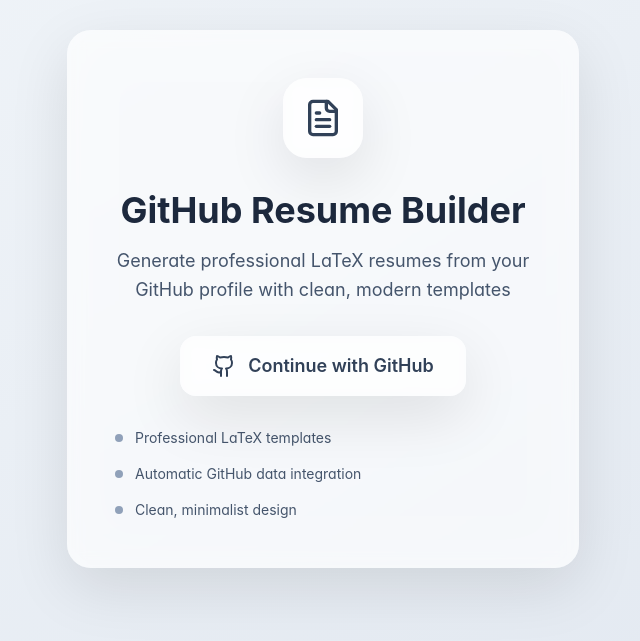
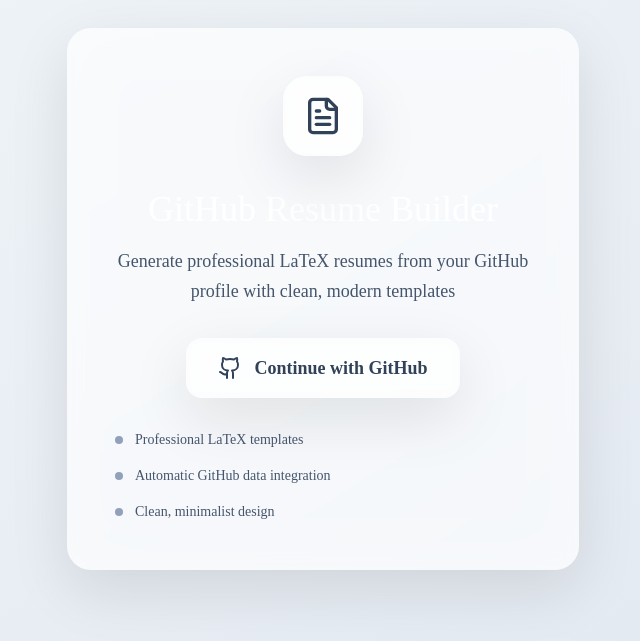
Before and after one commit to abhi-yo/github-resume-builder, a Next.js app: page / in a window 1280 px wide. Shown: the part 101-742 px from the top of the page, without its empty margins (317-957 px from the left). Built offline with nearby package versions, Linux system fonts and the light colour scheme; no server answers.

Commit message:
style: update global styles and font usage

```diff
--- a/app/globals.css
+++ b/app/globals.css
@@ -1,28 +1,85 @@
 @import "tailwindcss";
 
-/* Custom font imports */
-@import url("https://fonts.googleapis.com/css2?family=Inter:wght@300;400;500;600;700;800&display=swap");
+/* Doto Font Face Declarations */
+@font-face {
+  font-family: "Doto";
+  src: url("/Doto/static/Doto-Regular.ttf") format("truetype");
+  font-weight: 400;
+  font-style: normal;
+  font-display: swap;
+}
+
+@font-face {
+  font-family: "Doto";
+  src: url("/Doto/static/Doto-Medium.ttf") format("truetype");
+  font-weight: 500;
+  font-style: normal;
+  font-display: swap;
+}
+
+@font-face {
+  font-family: "Doto";
+  src: url("/Doto/static/Doto-SemiBold.ttf") format("truetype");
+  font-weight: 600;
+  font-style: normal;
+  font-display: swap;
+}
+
+@font-face {
+  font-family: "Doto";
+  src: url("/Doto/static/Doto-Bold.ttf") format("truetype");
+  font-weight: 700;
+  font-style: normal;
+  font-display: swap;
+}
 
 /* Base styles */
 * {
   box-sizing: border-box;
 }
 
-html, body {
+html,
+body {
   margin: 0;
   padding: 0;
-  font-family: "Inter", -apple-system, BlinkMacSystemFont, "Segoe UI", "Roboto", sans-serif;
+  font-family: var(--font-dm-sans), -apple-system, BlinkMacSystemFont,
+    "Segoe UI", sans-serif;
   font-feature-settings: "cv02", "cv03", "cv04", "cv11";
   -webkit-font-smoothing: antialiased;
   -moz-osx-font-smoothing: grayscale;
-  background: linear-gradient(135deg, #f1f5f9 0%, #e2e8f0 100%);
+  background: #000000;
   min-height: 100vh;
+  color: #e5e5e5;
+}
+
+/* Font classes */
+.font-sans {
+  font-family: var(--font-dm-sans), sans-serif;
+}
+
+/* Typography scale - use DM Sans by default, Doto only for specific elements */
+h1,
+h2,
+h3,
+h4,
+h5,
+h6 {
+  font-family: var(--font-dm-sans), sans-serif;
+  font-weight: 500;
+  line-height: 1.2;
+  color: #ffffff;
+}
+
+/* Doto font only for main titles */
+.font-doto {
+  font-family: "Doto", sans-serif;
 }
 
 /* Utility classes for line clamping */
 .line-clamp-2 {
   display: -webkit-box;
   -webkit-line-clamp: 2;
+  line-clamp: 2;
   -webkit-box-orient: vertical;
   overflow: hidden;
 }
@@ -30,18 +87,21 @@
 .line-clamp-3 {
   display: -webkit-box;
   -webkit-line-clamp: 3;
+  line-clamp: 3;
   -webkit-box-orient: vertical;
   overflow: hidden;
 }
 
 /* Smooth transitions for all interactive elements */
-button, a, .interactive {
-  transition: all 0.3s cubic-bezier(0.4, 0, 0.2, 1);
+button,
+a,
+.interactive {
+  transition: all 0.2s cubic-bezier(0.2, 0, 0.38, 0.9);
 }
 
-/* Custom scrollbar for webkit browsers */
+/* Dark theme scrollbar */
 ::-webkit-scrollbar {
-  width: 8px;
+  width: 4px;
 }
 
 ::-webkit-scrollbar-track {
@@ -49,10 +109,10 @@
 }
 
 ::-webkit-scrollbar-thumb {
-  background: rgba(148, 163, 184, 0.3);
-  border-radius: 4px;
+  background: rgba(255, 255, 255, 0.2);
+  border-radius: 2px;
 }
 
 ::-webkit-scrollbar-thumb:hover {
-  background: rgba(148, 163, 184, 0.5);
+  background: rgba(255, 255, 255, 0.3);
 }
```
